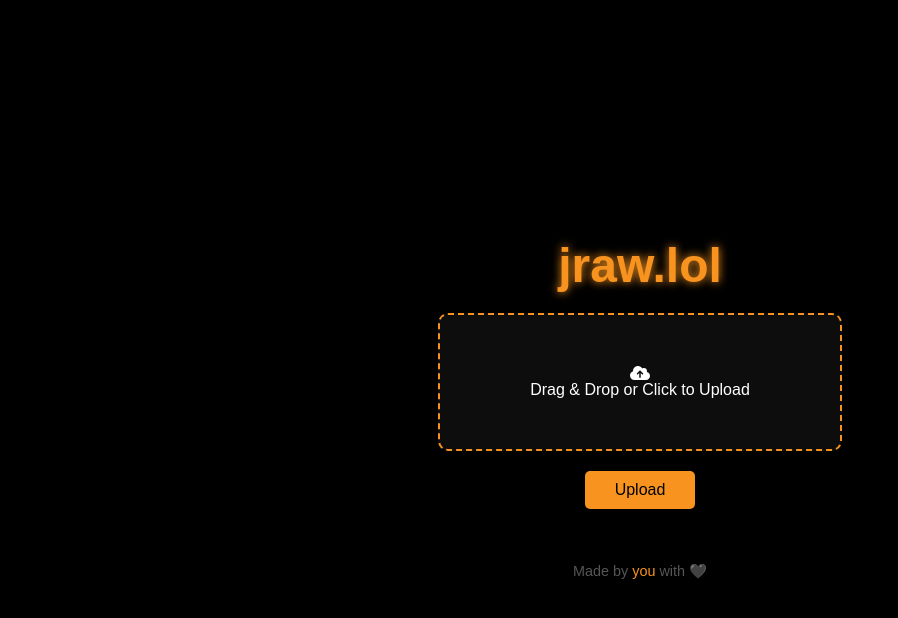
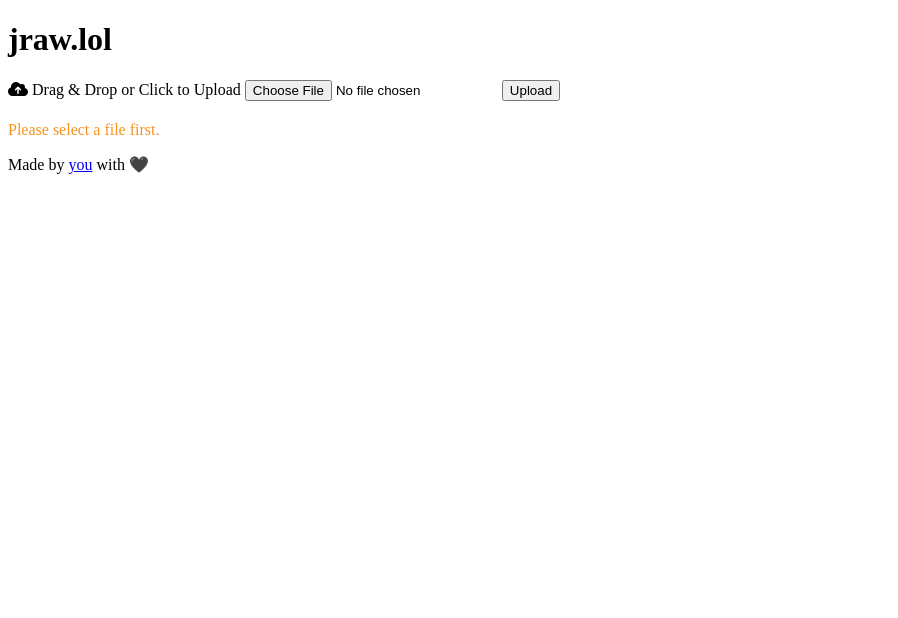
Before and after one commit to sleepygoofy/File-uploader, a plain HTML site: page index.html in a window 1280 px wide. Both pictures are taken after a click on the button "Upload". Shown: the whole page, without its empty margins (0-898 px from the left). Drawn offline with Linux system fonts and the light colour scheme.

Commit message:
Fixed drag and drop and url creator

```diff
--- a/index.html
+++ b/index.html
@@ -5,105 +5,62 @@
     <meta name="viewport" content="width=device-width, initial-scale=1.0">
     <title>jraw.lol | Upload</title>
     <style>
-        body {
-            font-family: 'Arial', sans-serif;
-            margin: 0;
-            height: 100vh;
-            display: flex;
-            flex-direction: column;
-            justify-content: center;
-            align-items: center;
-            background: #000;
-            color: #fff;
-            text-align: center;
-        }
-
-        h1 {
-            font-size: 3rem;
-            color: #f7931e;
-            margin-bottom: 20px;
-            text-shadow: 0 0 10px #f7931e;
-        }
-
-        .upload-box {
-            display: flex;
-            flex-direction: column;
-            justify-content: center;
-            align-items: center;
-            border: 2px dashed #f7931e;
-            border-radius: 10px;
-            padding: 50px;
-            width: 300px;
-            background: rgba(255, 255, 255, 0.05);
-            transition: transform 0.2s ease, box-shadow 0.2s ease;
-        }
-
-        .upload-box:hover {
-            transform: scale(1.05);
-            box-shadow: 0 0 20px #f7931e;
-        }
-
-        .upload-box i {
-            font-size: 3rem;
-            margin-bottom: 15px;
-            color: #f7931e;
-        }
-
-        .upload-box span {
-            font-size: 1rem;
-            color: #fff;
-        }
-
-        input[type="file"] {
-            display: none;
-        }
-
-        button {
-            margin-top: 20px;
-            padding: 10px 30px;
-            font-size: 1rem;
-            color: #000;
-            background: #f7931e;
-            border: none;
-            border-radius: 5px;
-            cursor: pointer;
-            transition: background 0.2s ease, transform 0.2s ease;
-        }
-
-        button:hover {
-            background: #ff9c4a;
-            transform: scale(1.1);
-        }
-
-        footer {
-            margin-top: 40px;
-            font-size: 0.9rem;
-            color: #555;
-        }
-
-        footer a {
-            color: #f7931e;
-            text-decoration: none;
-        }
-
-        footer a:hover {
-            text-decoration: underline;
-        }
+        /* Same styles as before */
     </style>
 </head>
 <body>
     <h1>jraw.lol</h1>
     <label class="upload-box">
         <i class="fas fa-cloud-upload-alt"></i>
-        <span>Drag & Drop or Click to Upload</span>
-        <input type="file">
+        <span id="fileLabelText">Drag & Drop or Click to Upload</span>
+        <input type="file" id="fileInput">
     </label>
-    <button>Upload</button>
+    <button id="uploadButton">Upload</button>
+    <div id="output" style="margin-top: 20px; color: #f7931e;"></div>
 
     <footer>
         <p>Made by <a href="https://github.com/your-username" target="_blank">you</a> with 🖤</p>
     </footer>
 
     <script src="https://cdnjs.cloudflare.com/ajax/libs/font-awesome/6.0.0-beta3/js/all.min.js"></script>
+    <script>
+        const uploadButton = document.getElementById("uploadButton");
+        const fileInput = document.getElementById("fileInput");
+        const output = document.getElementById("output");
+        const fileLabelText = document.getElementById("fileLabelText");
+
+        fileInput.addEventListener("change", () => {
+            const fileName = fileInput.files[0]?.name || "Select File";
+            fileLabelText.textContent = fileName;
+        });
+
+        uploadButton.addEventListener("click", async () => {
+            if (!fileInput.files.length) {
+                output.textContent = "Please select a file first.";
+                return;
+            }
+
+            const formData = new FormData();
+            formData.append("file", fileInput.files[0]);
+
+            output.textContent = "Uploading...";
+
+            try {
+                const response = await fetch("http://localhost:3000/upload", {
+                    method: "POST",
+                    body: formData,
+                });
+
+                const data = await response.json();
+                if (data.url) {
+                    output.innerHTML = `File uploaded: <a href="${data.url}" target="_blank">${data.url}</a>`;
+                } else {
+                    output.textContent = "Upload failed.";
+                }
+            } catch (error) {
+                output.textContent = "Error uploading the file.";
+            }
+        });
+    </script>
 </body>
 </html>
```
